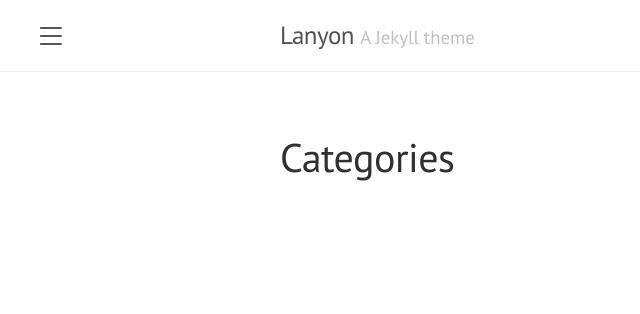
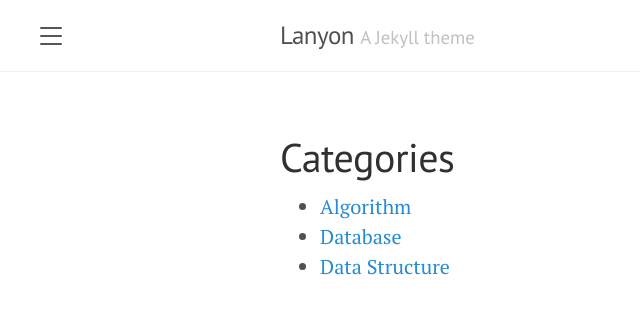
Before and after one commit to HyoSup0513/HyoSup0513.github.io, a Jekyll site: the page built from Category.md, in a window 1280 px wide. Shown: the top 314 px of the page, without its empty margins (0-640 px from the left). Built offline with Jekyll 4.4.1, drawn with Linux system fonts in a browser that asks for light colours.

Commit message:
Update Category.md

```diff
--- a/Category.md
+++ b/Category.md
@@ -3,16 +3,17 @@ layout: page
 title: Categories
 ---
 
-<ul class="posts-list">
-  {% assign category = page.category | default: page.title %} {% for post in
-  site.categories[category] %}
-  <li>
-    <h3>
-      <a href="{{ site.baseurl }}{{ post.url }}">
-        {{ post.title }}
-      </a>
-      <small>{{ post.date | date_to_string }}</small>
-    </h3>
-  </li>
-  {% endfor %}
-</ul>
+<header class="site-category">
+  <ul>
+    {% assign pages_list = site.pages %} {% for node in pages_list %} {% if
+    node.title != null %} {% if node.layout == "category" %}
+    <li>
+      <a
+        class="category-link {% if page.url == node.url %} active{% endif %}"
+        href="{{ site.baseurl }}{{ node.url }}"
+        >{{ node.title }}</a
+      >
+    </li>
+    {% endif %} {% endif %} {% endfor %}
+  </ul>
+</header>
```
